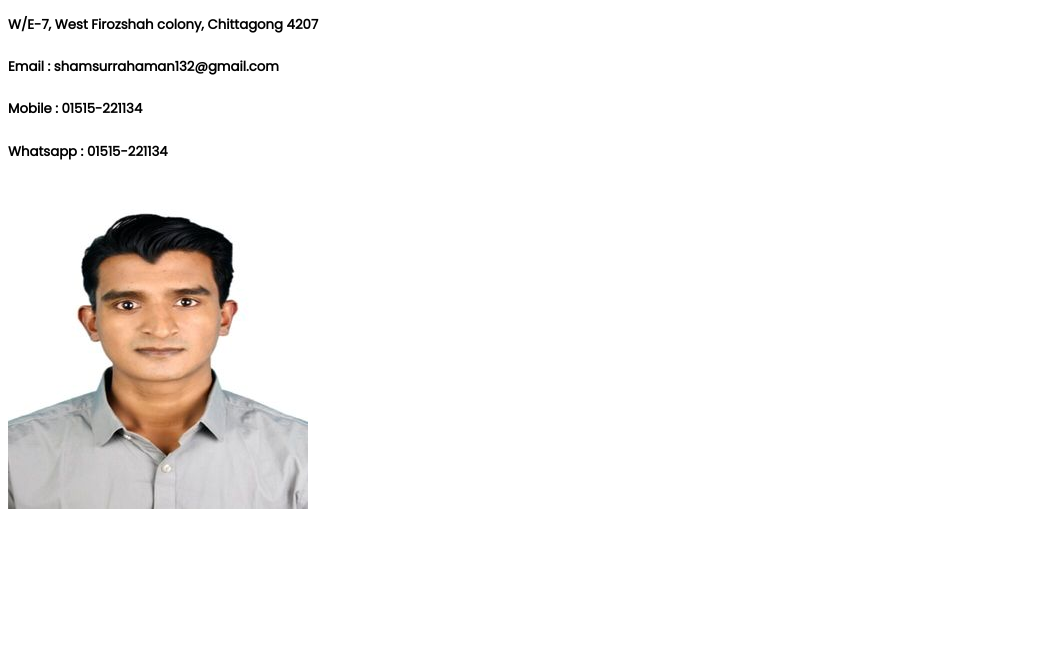
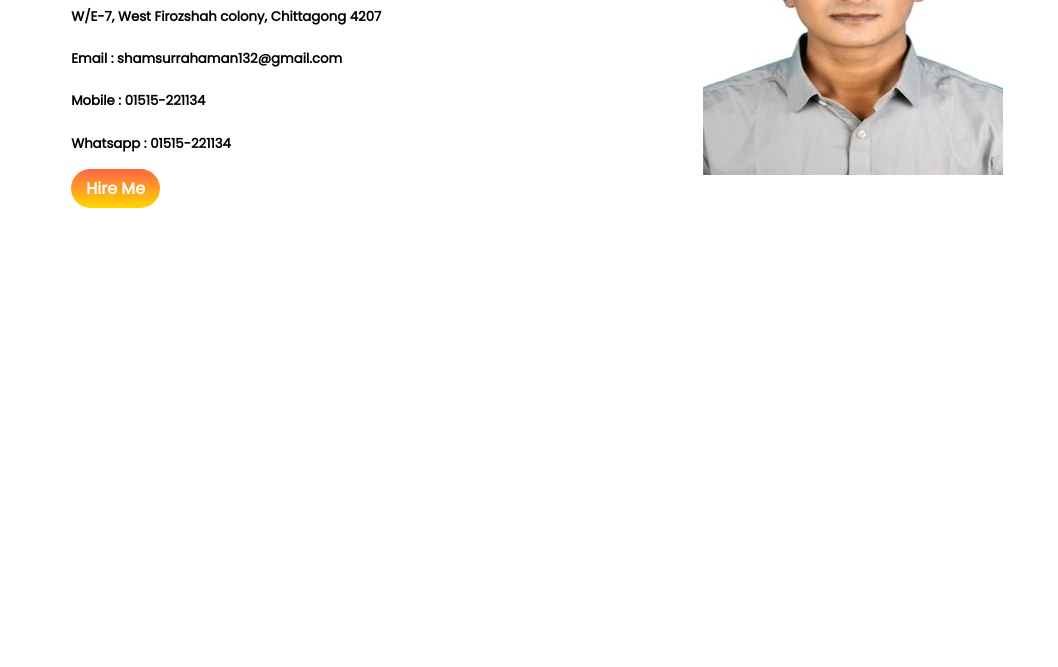
Before and after one commit to Shamsur-Rahaman/portfolio, a plain HTML site: page index.html in a window 1280 px wide. Shown: the part 133-800 px from the top of the page, without its empty margins (0-1058 px from the left). Drawn offline with Linux system fonts and the light colour scheme.

Commit message:
btn added

```diff
--- a/css/style.css
+++ b/css/style.css
@@ -6,3 +6,18 @@ body{
 .name-color{
     color : tomato;
 }
+.header-section{
+    display: flex;
+}
+.half-width{
+    width: 50%;
+    padding-left: 5%;
+}
+.hire-btn{
+    color : white;
+    font-weight: bold;
+    text-decoration: none;
+    background-image: linear-gradient(tomato, gold);
+    padding : 8px 15px 8px 15px;
+    border-radius: 20px;
+}
--- a/index.html
+++ b/index.html
@@ -10,19 +10,23 @@
     <link href="https://fonts.googleapis.com/css2?family=Poppins&display=swap" rel="stylesheet">
 </head>
 <body>
-    <div>
+    <section class="header-section">
+        <div class="half-width">
             <h1>Welcome</h1>
             <h2>I'm <span class="name-color">Shamsur Rahaman</span></h2>
             <h5>W/E-7, West Firozshah colony, Chittagong 4207</h5>
             <h5>Email : shamsurrahaman132@gmail.com</h5>
             <h5>Mobile : 01515-221134</h5>
             <h5>Whatsapp : 01515-221134</h5>
+            <a class="hire-btn" href="">Hire Me</a>
 
             <br>
         </div>
-    <div>
+        <div class="half-width">
             <img src="images/shamsur_02_300_300.jpg" alt="">
         </div>
+    </section>
+
 
 
 </body>
```
Lines whose indentation alone changed are shown as unchanged.
